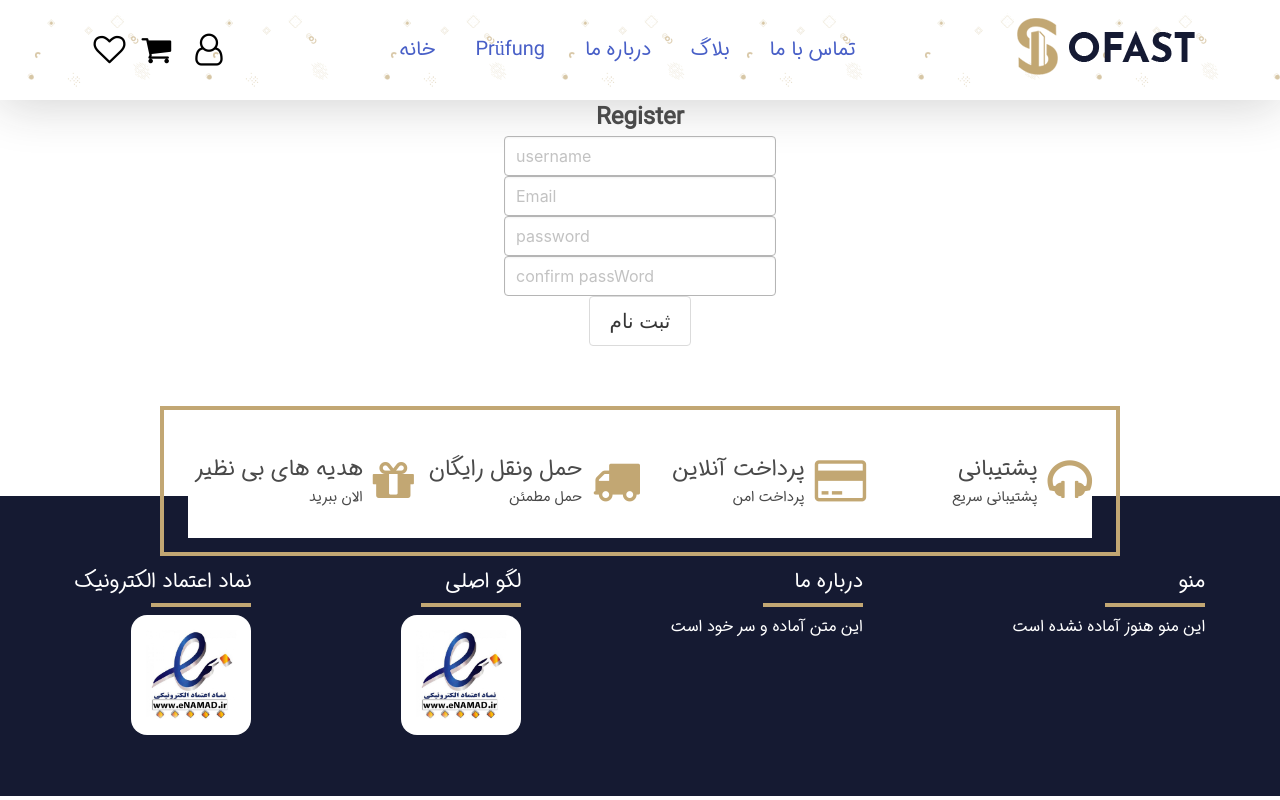
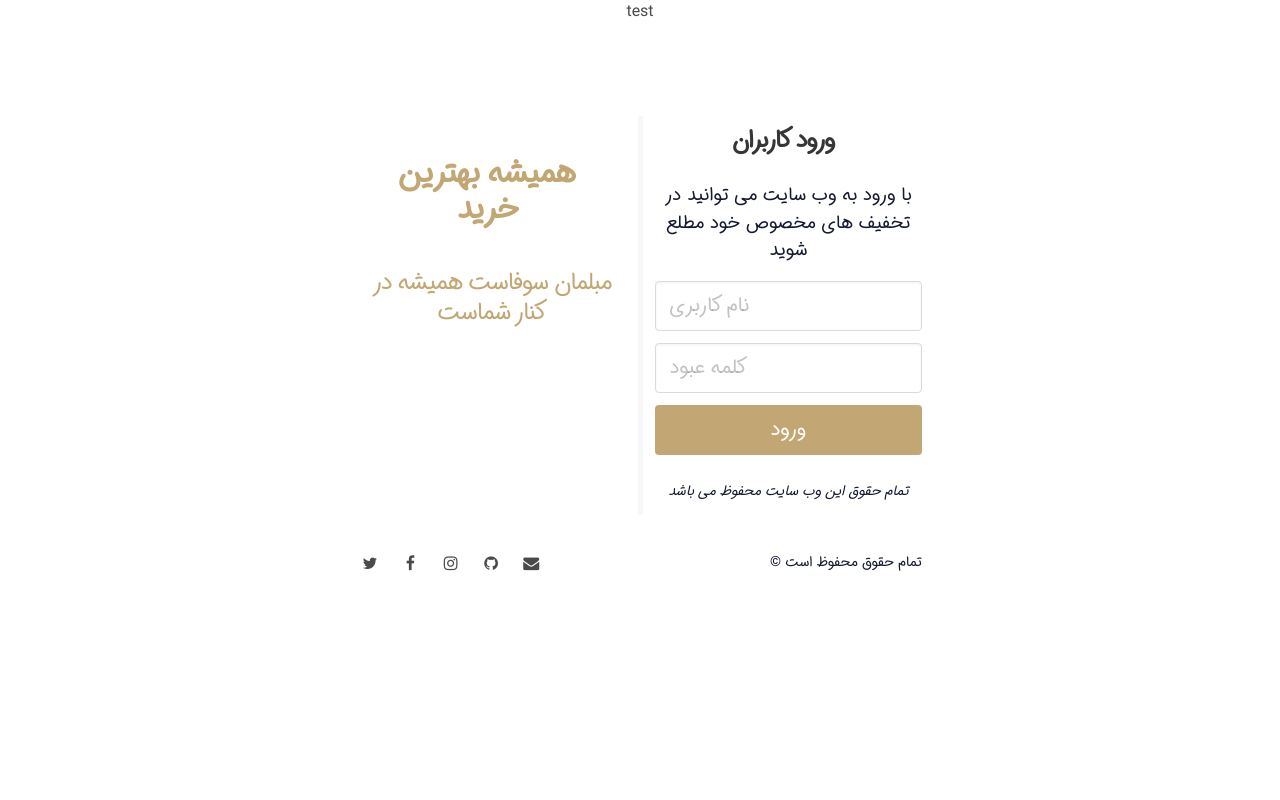
Before and after one commit to vahidpourmohamad/FcShop.js, a React (Create React App) app: page /login in a window 1280 px wide. Built offline with nearby package versions, Linux system fonts and the light colour scheme.

Commit message:
bulma fertig

```diff
--- a/package.json
+++ b/package.json
@@ -15,6 +15,7 @@
     "graphql": "^16.4.0",
     "jsonwebtoken": "^8.5.1",
     "jwt-decode": "^3.1.2",
+    "node-sass": "^7.0.1",
     "react": "^18.0.0",
     "react-dom": "^18.0.0",
     "react-redux": "^8.0.1",
--- a/src/Components/AnmeldungKomponente/AnmeldungKomponente.js
+++ b/src/Components/AnmeldungKomponente/AnmeldungKomponente.js
@@ -38,9 +38,21 @@ export default function AnmeldungKomponente() {
   });
 
   return (
-    <div className="Container-Center-col">
-      <div className="font-bold font-xl TextRTL">Register</div>
-      <form className="Container-Center-col" onSubmit={onSubmit}>
+
+    <div className="hero-body" dir="rtl">
+      <div className="columns is-centered">
+        <div className="column is-5-tablet is-4-desktop is-3-widescreen">
+          <div className="container">
+            <form className="box" onSubmit={onSubmit}>
+              <div className="field">
+                <label for="" className="label">
+                  ثبت نام
+                </label>
+              </div>
+              <div className="field">
+                <label for="" className="label">
+                  نام
+                </label>
                 <div className="control">
                   <input
                     className="input is-normal  is-hovered "
@@ -50,6 +62,11 @@ export default function AnmeldungKomponente() {
                     onChange={onChange}
                   ></input>
                 </div>
+              </div>
+              <div className="field">
+                <label for="" className="label">
+                  نام
+                </label>
                 <div className="control">
                   <input
                     className="input is-normal  is-hovered  "
@@ -59,6 +76,11 @@ export default function AnmeldungKomponente() {
                     onChange={onChange}
                   ></input>
                 </div>
+              </div>
+              <div className="field">
+                <label for="" className="label">
+                  نام
+                </label>
                 <div className="control">
                   <input
                     className="input is-normal   is-hovered"
@@ -68,6 +90,11 @@ export default function AnmeldungKomponente() {
                     onChange={onChange}
                   ></input>
                 </div>
+              </div>
+              <div className="field">
+                <label for="" className="label">
+                  نام
+                </label>
                 <div className="control">
                   <input
                     className="input is-normal  is-hovered  "
@@ -77,13 +104,20 @@ export default function AnmeldungKomponente() {
                     onChange={onChange}
                   ></input>
                 </div>
+              </div>
               <div className="control">
-          <button className="button is-medium is-responsive">ثبت نام</button>
+                <button className="button is-medium is-responsive">
+                  ثبت نام
+                </button>
               </div>
               {errors.map((error) => {
                 <div>{error}</div>;
               })}
             </form>
           </div>
+        </div>
+      </div>
+      </div>
+
   );
 }
--- /dev/null
+++ b/src/Components/LoginComponent/LoginComponent.css
@@ -0,0 +1,52 @@
+.field:not(:last-child) {
+  /* margin-bottom: 1rem; */
+}
+
+.register {
+  margin-top: 5rem;
+  background: white;
+  border-radius: 10px;
+
+}
+
+.left,
+.right {
+
+}
+
+.left {
+  border-right: 5px solid rgb(247, 247, 247);
+}
+
+
+.left .colored {
+  color: var(--main);
+  margin-top: 1rem !important;
+  letter-spacing: -1px;
+  height: fit-content;
+}
+
+.right .title {
+
+  letter-spacing: -1px;
+}
+
+.right .description {
+  margin-top: 1rem;
+  margin-bottom: 1rem !important;
+  color: var(--dark-blue);
+  font-size: 1.15rem;
+}
+
+.right small {
+  color: var(--dark-blue);
+}
+
+input {
+  font-size: 1rem;
+}
+
+input:focus {
+  border-color: var(--main) !important;
+  box-shadow: 0 0 0 1px var(--brandColor) !important;
+}
--- /dev/null
+++ b/src/Components/LoginComponent/LoginComponent.js
@@ -0,0 +1,156 @@
+import React, { Fragment } from "react";
+import "./LoginComponent.css";
+export default function LoginComponent() {
+  return (
+    <Fragment>
+      <div className="container">
+        <div className="columns  is-multiline">
+          <div className="column is-8  is-offset-2 has-text-centered">
+            test
+          </div>
+          <div className="column is-6 is-offset-3 register has-text-centered">
+            <div className="columns">
+              <div className="column  is-multiline left has-text-centered">
+                <div className="column is-full">
+                  <p className="title is-3 colored has-text-centered">
+                    همیشه بهترین خرید
+                  </p>
+                </div>
+                <div className="column is-full">
+                  <p className="subtitle is-4 colored has-text-centered">
+                    مبلمان سوفاست همیشه در کنار شماست
+                  </p>
+                </div>
+              </div>
+
+              <div className="column right has-text-centered">
+                <h1 className="title has-text-centered is-4">ورود کاربران</h1>
+                <p className="description">
+                  با ورود به وب سایت می توانید در تخفیف های مخصوص خود مطلع شوید{" "}
+                </p>
+                <form>
+                  <div className="field">
+                    <div className="control">
+                      <input
+                        className="input is-medium"
+                        type="text"
+                        placeholder="نام کاربری"
+                      />
+                    </div>
+                  </div>
+
+                  <div className="field">
+                    <div className="control">
+                      <input
+                        className="input is-medium"
+                        type="email"
+                        placeholder="کلمه عبود"
+                      />
+                    </div>
+                  </div>
+                  <button className="button is-block  is-primary is-fullwidth is-medium">
+                    ورود
+                  </button>
+                  <br />
+                  <small>
+                    <em>تمام حقوق این وب سایت محفوظ می باشد</em>
+                  </small>
+                </form>
+              </div>
+            </div>
+          </div>
+          <div className="column is-6 is-offset-3">
+            <br />
+            <nav className="level">
+              <div className="level-left">
+                <div className="level-item">
+                  <span className="icon">
+                    <i className="fa fa-twitter"></i>
+                  </span>{" "}
+                  &emsp;
+                  <span className="icon">
+                    <i className="fa fa-facebook"></i>
+                  </span>{" "}
+                  &emsp;
+                  <span className="icon">
+                    <i className="fa fa-instagram"></i>
+                  </span>{" "}
+                  &emsp;
+                  <span className="icon">
+                    <i className="fa fa-github"></i>
+                  </span>{" "}
+                  &emsp;
+                  <span className="icon">
+                    <i className="fa fa-envelope"></i>
+                  </span>
+                </div>
+              </div>
+              <div className="level-right">
+                <small
+                  className="level-item"
+                  style={{ color: "var(--dark-blue)" }}
+                >
+                  &copy; تمام حقوق محفوظ است
+                </small>
+              </div>
+            </nav>
+          </div>
+        </div>
+      </div>
+
+      {/* <section className="hero" dir="RTL">
+        <div className="hero-body">
+          <div className="container">
+            <div className="columns is-centered">
+              <div className="column is-5-tablet is-4-desktop is-3-widescreen">
+                <form action="" className="box">
+                  <div className="field">
+                    <label for="" className="label">
+                      نام کاربری
+                    </label>
+                    <div className="control has-icons-left">
+                      <input
+                        type="email"
+                        placeholder="User Name"
+                        className="input"
+                        required
+                      />
+                      <span className="icon is-small is-left">
+                        <i className="fa fa-user"></i>
+                      </span>
+                    </div>
+                  </div>
+                  <div className="field">
+                    <label for="" className="label">
+                      کلمه عبور
+                    </label>
+                    <div className="control has-icons-left">
+                      <input
+                        type="password"
+                        placeholder="*******"
+                        className="input"
+                        required
+                      />
+                      <span className="icon is-small is-left">
+                        <i className="fa fa-lock"></i>
+                      </span>
+                    </div>
+                  </div>
+                  <div className="field">
+                    <label for="" className="checkbox">
+                      <input type="checkbox"/>
+                       من را به خاطر نگه دار
+                    </label>
+                  </div>
+                  <div className="field">
+                    <button className="button is-success">ورود</button>
+                  </div>
+                </form>
+              </div>
+            </div>
+          </div>
+        </div>
+      </section> */}
+    </Fragment>
+  );
+}
--- a/src/Seiten/Login/LoginSeite.js
+++ b/src/Seiten/Login/LoginSeite.js
@@ -3,16 +3,15 @@ import { Fragment } from "react";
 import MenuCmp from "../../Components/MenuComponent/MenuCmp";
 import FooterCmp from "../../Components/FooterComponent/FooterCmp";
 import AnmeldungKomponente from "../../Components/AnmeldungKomponente/AnmeldungKomponente";
+import LoginComponent from "../../Components/LoginComponent/LoginComponent";
 
 function LoginSeite() {
   return (
     <Fragment>
-      <MenuCmp />
-      <div className="Container-Center-col">
-        <div className="MenüHintergrund"></div>
-        <AnmeldungKomponente></AnmeldungKomponente>
-      </div>
-      <FooterCmp />
+
+
+      <LoginComponent></LoginComponent>
+
     </Fragment>
   );
 }
--- a/src/index.js
+++ b/src/index.js
@@ -3,6 +3,7 @@ import ReactDOM from "react-dom/client";
 import "./index.css";
 
 import "bulma/css/bulma.min.css";
+import "./index.scss";
 
 import reportWebVitals from "./reportWebVitals";
 // import { Provider } from 'react-redux';
@@ -14,6 +15,7 @@ import Heim from "./Seiten/Heim/HeimSeite";
 import Bloggen from "./Seiten/Bloggen/BloggenSeite";
 import Kontakt from "./Seiten/Kontakt/KontaktSeite";
 import Uber from "./Seiten/Uber/UberSeite";
+
 import ProduktSichtSeite from "./Seiten/ProduktSicht/ProduktSichtSeite";
 import {
   ApolloClient,
--- /dev/null
+++ b/src/index.scss
@@ -0,0 +1,3 @@
+$primary: hsl(39, 39%, 61%);
+$family-primary : "IRANSansDN";
+@import '~bulma/bulma.sass';
```
Also changed, not shown: 2 other files (tests, documents, lock files or other folders). Lines whose indentation alone changed are shown as unchanged.
